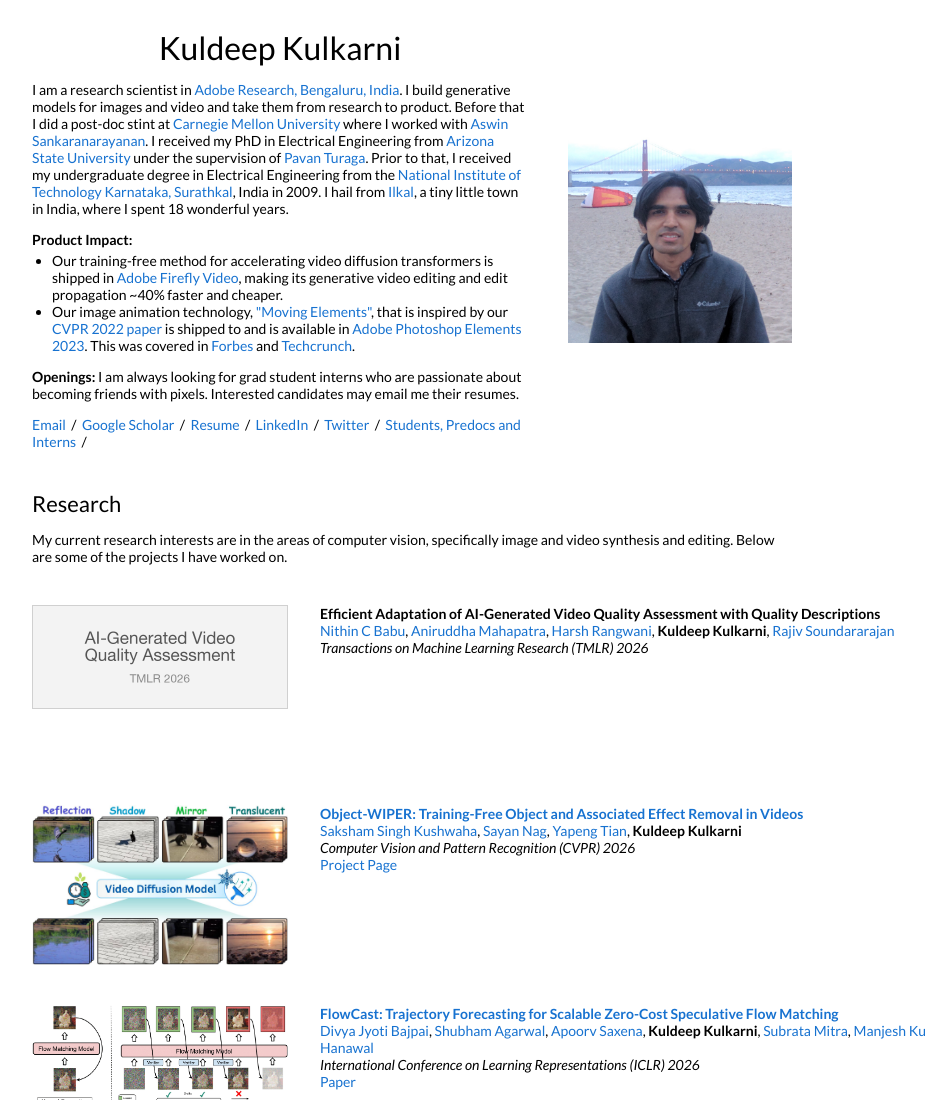
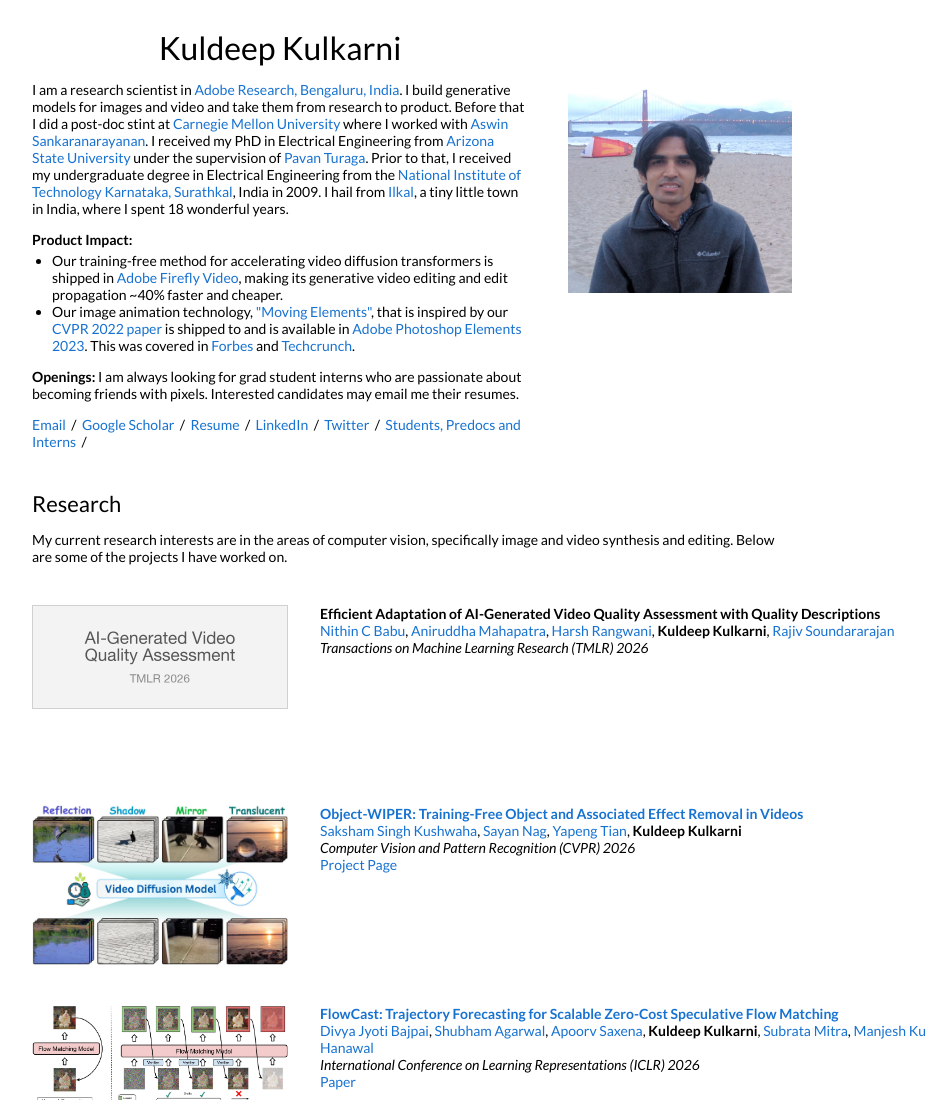
Before and after one commit to KuldeepKulkarni/KuldeepKulkarni.github.io, a plain HTML site: page index.htm in a window 1280 px wide. Shown: the top 1100 px of the page, without its empty margins (228-1153 px from the left). Drawn offline with Linux system fonts and the light colour scheme.

Commit message:
Align profile photo with the top of the bio
The photo cell was vertically centered against the whole left column, so it
drifted down as the column grew. Top-align it and offset it to the first line
of the bio paragraph (same position with Lato or the fallback font).

Co-authored-by: Copilot App <223556219+Copilot@users.noreply.github.com>

```diff
--- a/index.htm
+++ b/index.htm
@@ -90,8 +90,8 @@
 <a href="Students.htm">Students, Predocs and Interns</a> &nbsp/&nbsp
         </p>
         </td>
-        <td width="33%">
-        <img src="IMG_20170319_192949.jpg" alt="" width="100%" align="top">
+        <td width="33%" valign="top">
+        <img src="IMG_20170319_192949.jpg" alt="" width="100%" align="top" style="margin-top: 57px">
         </td>
       </tr>
       </table>
```
